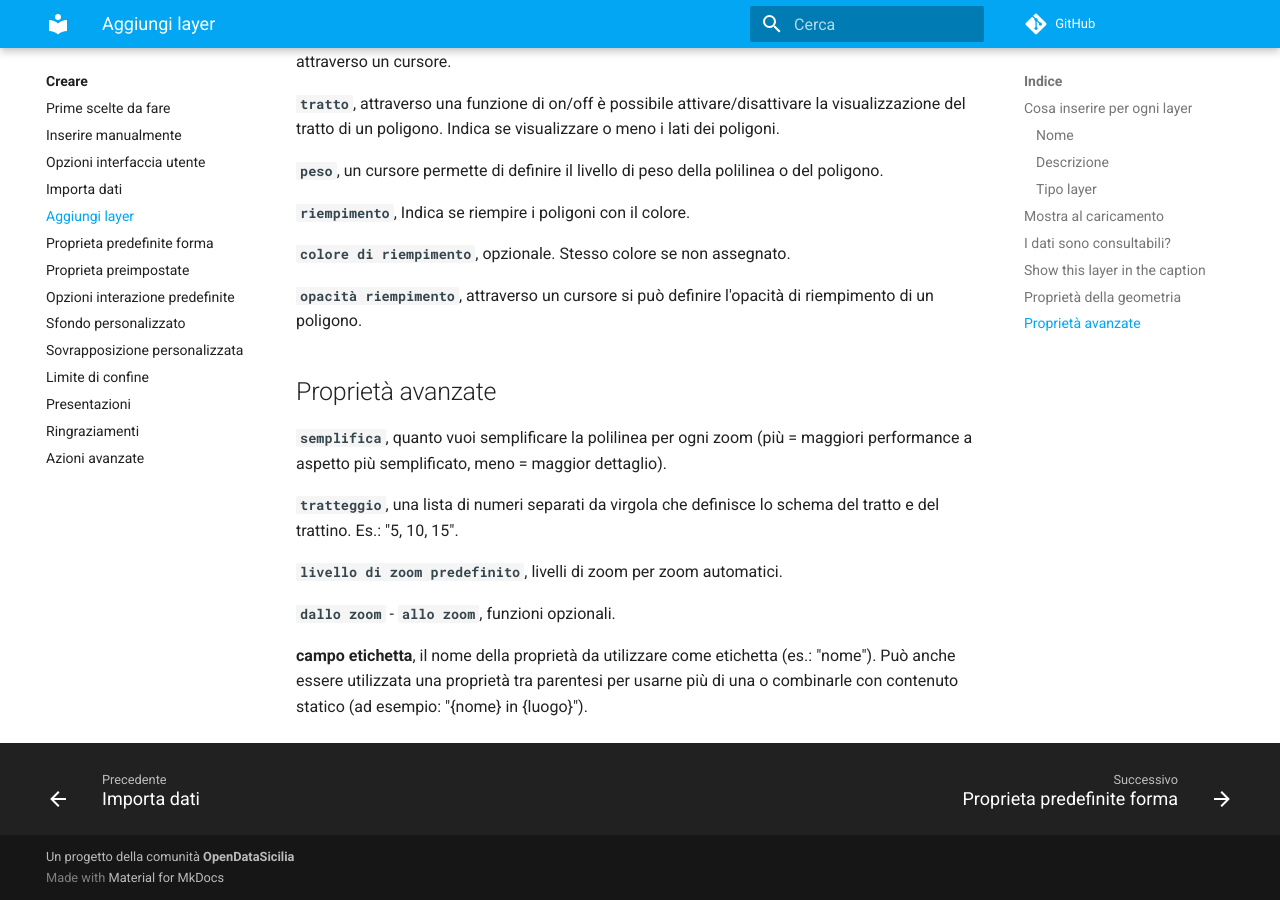
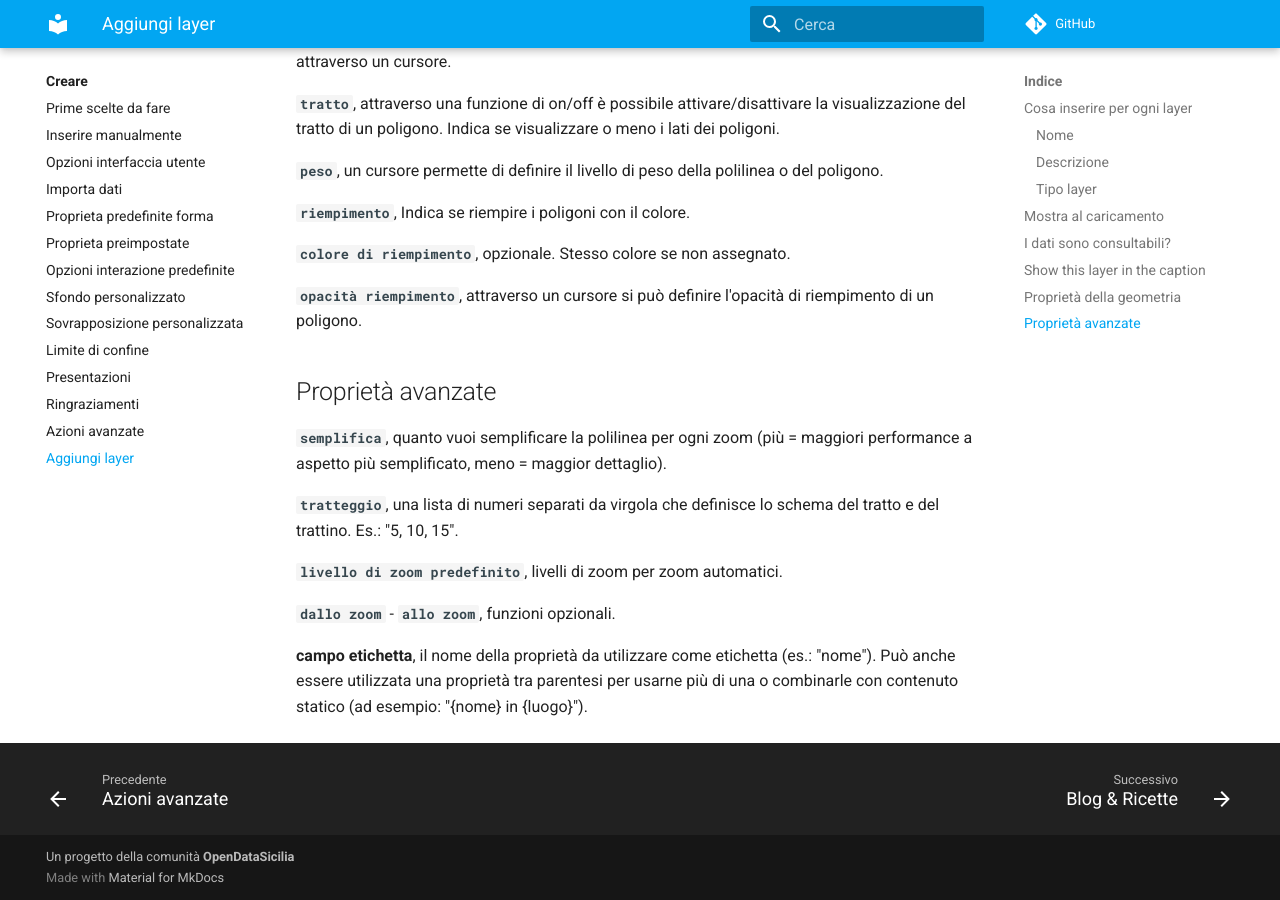
Before and after one commit to opendatasicilia/guida-umap, an MkDocs documentation site: the page built from docs/creare/aggiungi-layer.md, in a window 1280 px wide and 900 px high, scrolled down 2387 px. Built offline with MkDocs 1.6.1 and Material for MkDocs 9.7.7, drawn with Linux system fonts in a browser that asks for light colours; comment, search, counter and statistics services are not loaded; part of the change alters nothing that is shown.

```diff
--- a/mkdocs.yml
+++ b/mkdocs.yml
@@ -46,7 +46,6 @@ nav:
     - Inserire manualmente: creare/inserire-manualmente.md
     - Opzioni interfaccia utente: creare/opzioni-interfaccia-utente.md
     - Importa dati: creare/importa-dati.md
-    - Aggiungi layer: creare/aggiungi-layer.md
     - Proprieta predefinite forma: creare/proprieta-predefinite-forma.md
     - Proprieta preimpostate: creare/proprieta-preimpostate.md
     - Opzioni interazione predefinite: creare/opzioni-interazione-predefinite.md
@@ -56,6 +55,7 @@ nav:
     - Presentazioni: creare/presentazioni.md
     - Ringraziamenti: creare/ringraziamenti.md
     - Azioni avanzate: creare/azioni-avanzate.md
+    - Aggiungi layer: creare/aggiungi-layer.md
   - Blog: blog/index.md
   - Informazioni:
     - Informazioni: informazioni/index.md
```
